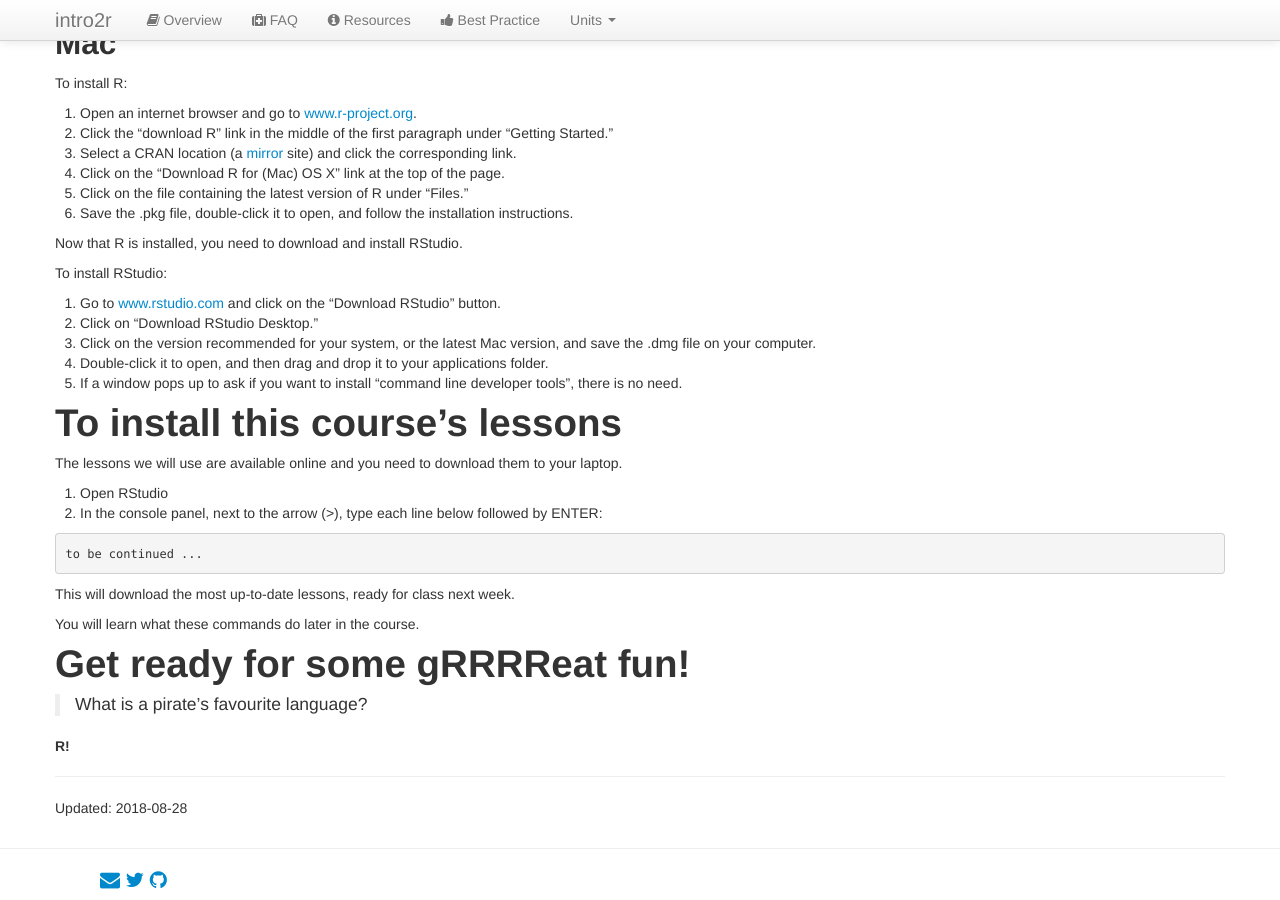
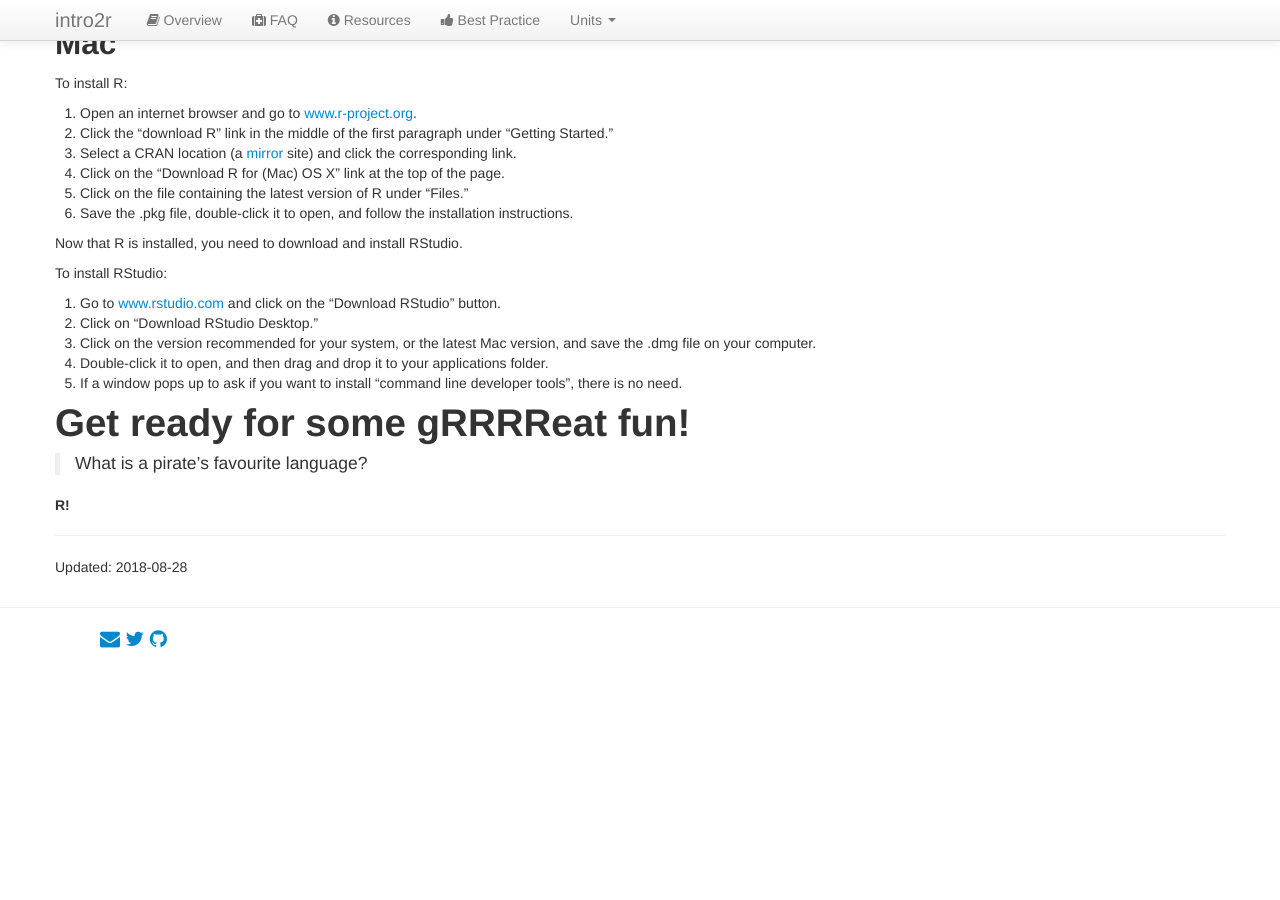
Before and after one commit to intro2r/intro2r, a Jekyll site: the page built from unit1/install-R-and-RStudio.md, in a window 1280 px wide and 900 px high, scrolled down 607 px. Built offline with Jekyll 4.4.1, drawn with Linux system fonts in a browser that asks for light colours; our own code applies the rules of GitHub Pages for plain Markdown files; after the commit the page ends 1266 px from its top, so only the background shows below that.

Commit message:
Update install-R-and-RStudio.md

````diff
--- a/unit1/install-R-and-RStudio.md
+++ b/unit1/install-R-and-RStudio.md
@@ -56,25 +56,6 @@ To install RStudio:
 
 
 
-# To install this course's lessons
-
-The lessons we will use are available online and you need to download them to your laptop.
-
-1. Open RStudio
-2. In the console panel, next to the arrow (>), type each line below followed by ENTER:
-
-
-```
-to be continued ...
-```
-
-
-This will download the most up-to-date lessons, ready for class next week.
-
-You will learn what these commands do later in the course.
-
-
-
 # Get ready for some gRRRReat fun!
 
 
````
